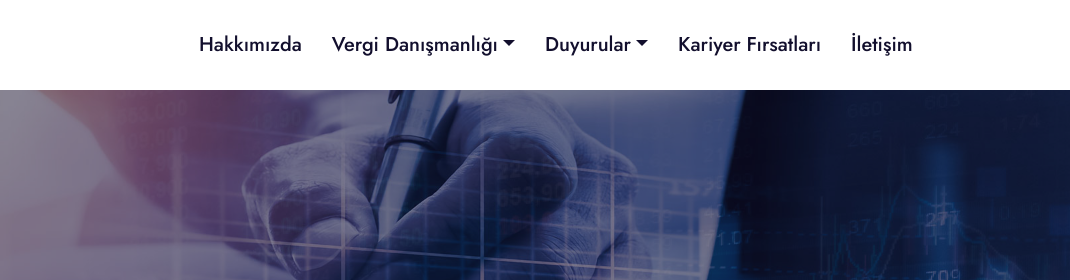
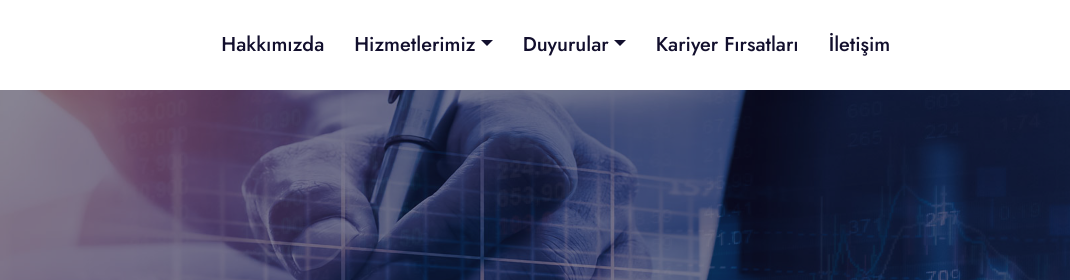
Before and after one commit to aykuttavcii/akcdenetim.github.io, a plain HTML site: page index.html in a window 1280 px wide. Shown: the top 280 px of the page, 210-1280 px from the left. Drawn offline with nearby package versions, Linux system fonts and the light colour scheme.

Commit message:
son düzeltmeler

```diff
--- a/index.html
+++ b/index.html
@@ -48,7 +48,7 @@
 </div>
 </div>
 				   <div class="nav-item dropdown">
-                    <a href="#" class="nav-link dropdown-toggle" data-bs-toggle="dropdown">Vergi Danışmanlığı</a>
+                    <a href="#" class="nav-link dropdown-toggle" data-bs-toggle="dropdown">Hizmetlerimiz</a>
                     <div class="dropdown-menu m-0">
                         <a href="tab-2/denetim-ve-guvence.html" class="dropdown-item">Denetim ve Güvence</a>
                         <a href="tab-2/vergi-danismanligi.html" class="dropdown-item">Vergi Danışmanlığı</a>
```
Also changed, not shown: tab-1/hakkimizda.html (+1 -1 lines), tab-2/denetim-ve-guvence.html (+1 -1 lines), tab-2/finansal-danismanlik.html (+1 -1 lines), tab-2/vergi-danismanligi.html (+1 -1 lines), tab-3/bagimsiz-denetim-duyurulari.html (+1 -1 lines), tab-3/seffaflik-raporu.html (+1 -1 lines), tab-3/vergi-sirkuleri.html (+1 -1 lines), tab-4/kariyer-firsatlari.html (+1 -1 lines), tab-5/iletisim.html (+1 -1 lines), LICENSE.txt (deleted).
